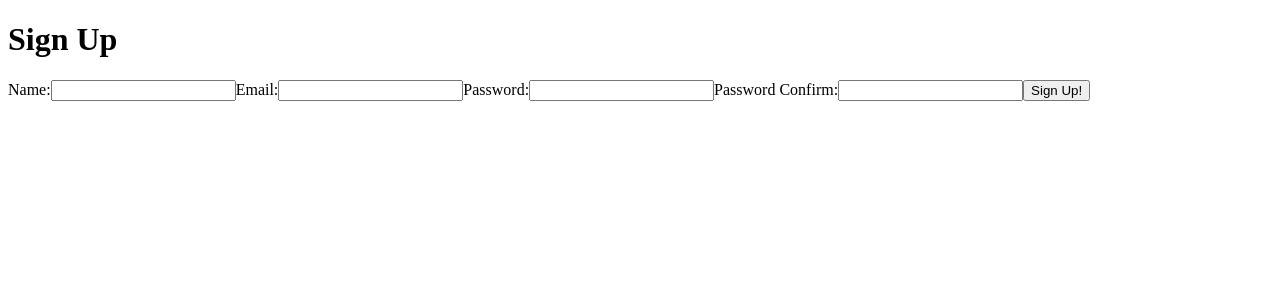
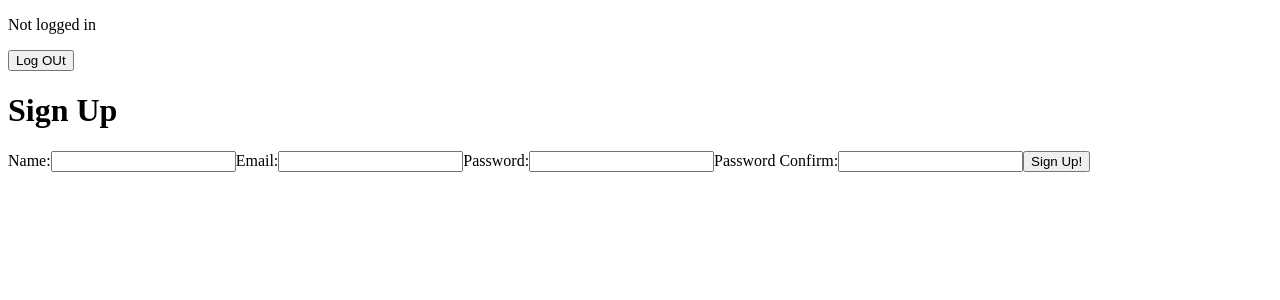
Before and after one commit to agpoulsen/touchpoint-client, a React (Create React App) app: page /signup in a window 1280 px wide. Shown: the top 300 px of the page. Built offline with nearby package versions, Linux system fonts and the light colour scheme.

Commit message:
Login kinda working

```diff
--- a/src/components/App.js
+++ b/src/components/App.js
@@ -13,13 +13,13 @@ class App extends Component {
     this.logOut = this.logOut.bind(this);
 
     this.state = {
-      currentUser: undefined
+      currentUser: null
     };
   }
 
   componentDidMount() {
     const user = AuthService.getCurrentUser();
-
+    console.log(user);
     if (user) {
       this.setState({ currentUser: user});
     }
@@ -27,13 +27,27 @@ class App extends Component {
 
   logOut() {
     AuthService.logout();
+    this.setState({ currentUser: null})
   }
 
   render() {
+
+    const testLogin = () => {
+      if (this.state.currentUser) {
+        return <p>Logged in</p>
+      } else {
+        return <p>Not logged in</p>
+      }
+    }
+
     return (
       <div>
 
         <div className='container'>
+          <nav>
+            {testLogin()}
+            <button onClick={this.logOut}>Log OUt</button>
+          </nav>
           <Switch>
             <Route exact path={['/', '/home']} component={ Home }/>
             <Route exact path={'/login'} component={ LoginForm }/>
--- a/src/components/Home.js
+++ b/src/components/Home.js
@@ -1,10 +1,13 @@
 import React, { Component } from 'react'
 
 export default class Home extends Component {
+
   render() {
+
     return (
       <div className='container'>
-      <h1>This is home</h1>
+        <h1>This is home</h1>
+
       </div>
     )
   }
--- a/src/components/SignupForm.js
+++ b/src/components/SignupForm.js
@@ -42,7 +42,7 @@ export default class SignupForm extends Component {
       this.setState({
         message: response.data.message,
         successful: true
-      });
+      })
     },
       error => {
         const resMessage =
@@ -56,7 +56,11 @@ export default class SignupForm extends Component {
             successful: false,
             message: resMessage
           });
-      });
+      })
+      .then(() => {
+        this.props.history.push("/home");
+        window.location.reload();
+      });;
   }
 
   render() {
--- a/src/services/auth.service.js
+++ b/src/services/auth.service.js
@@ -10,16 +10,17 @@ class AuthService {
         password
       })
       .then(response => {
-                if (response.data.accessToken) {
-                  localStorage.setItem("user", JSON.stringify(response.data));
+        if (response.data.token) {
+          localStorage.setItem("token", JSON.stringify(response.data.token));
+          localStorage.setItem("user", true);
         }
-
         return response.data
       });
   }
 
   logout() {
-    localStorage.removeItem("user");
+    localStorage.setItem("user", false);
+    localStorage.removeItem("token");
   }
 
   signUp(name, email, password, passwordConfirm) {
```
Lines whose indentation alone changed are shown as unchanged.
